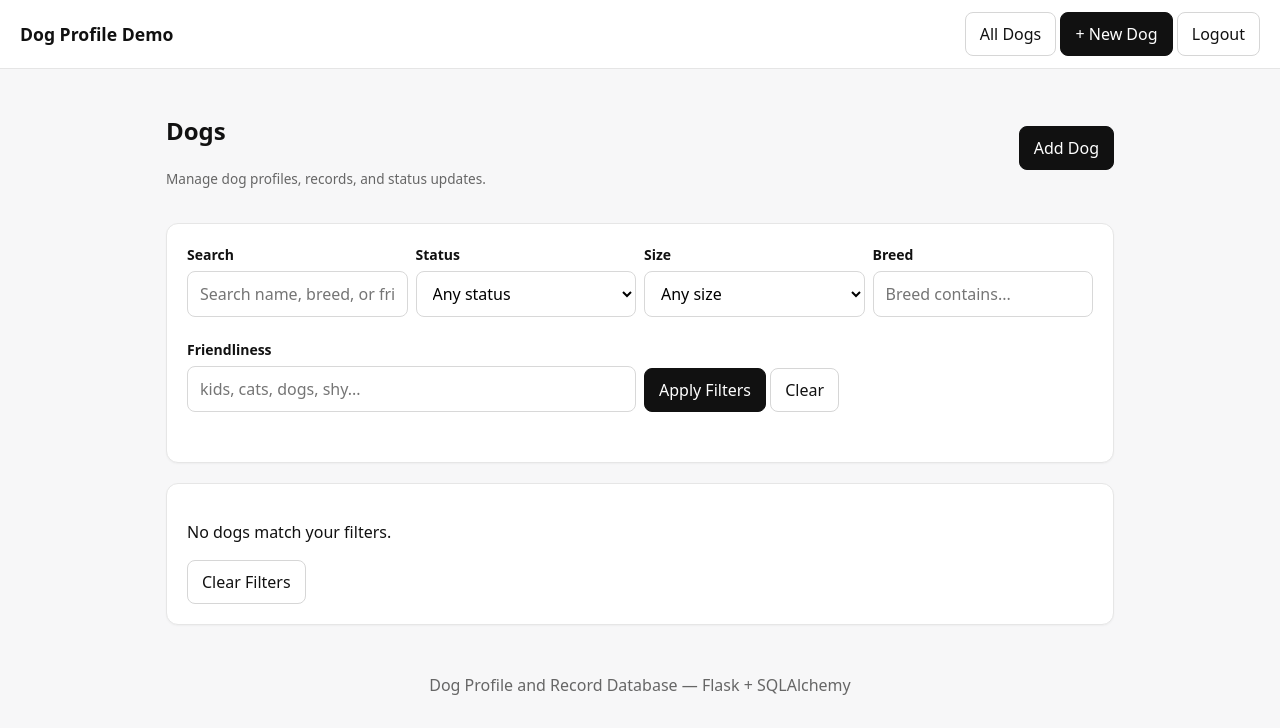
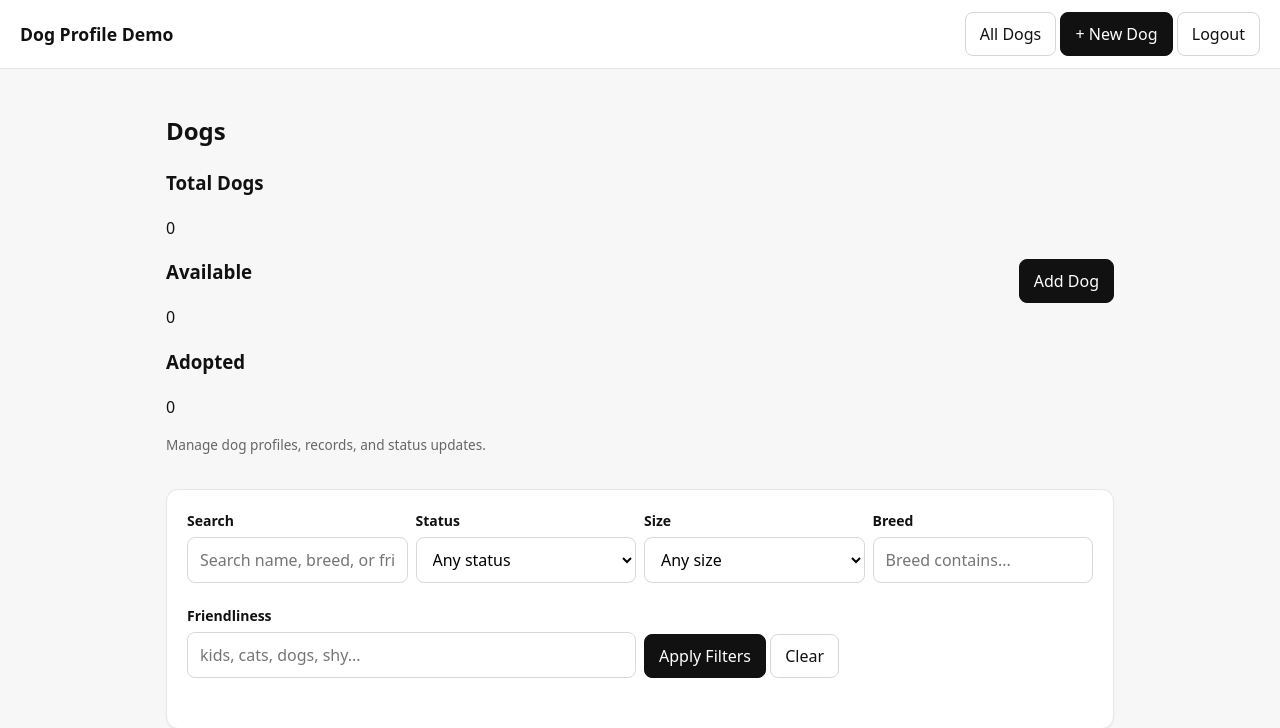
Before and after one commit to alexanmf/dog-app, a Flask app: page / in a window 1280 px wide. Shown: the top 728 px of the page. Before the commit the page ends 695 px from the top, so only its background shows below. Run offline with Flask 3, Linux system fonts and the light colour scheme; the visitor is signed in with stand-in values (Sample User, id 1); data that the repository does not hold is empty; some libraries are stand-ins or nearby versions.

Commit message:
Add dashboard cards for dog statistics
Added dashboard cards to display total, available, and adopted dogs.

```diff
--- a/dog_profile_demo/templates/index.html
+++ b/dog_profile_demo/templates/index.html
@@ -4,6 +4,24 @@
 <div class="top-bar">
   <div>
     <h2>Dogs</h2>
+    <div class="dashboard-grid">
+
+  <div class="dashboard-card">
+    <h3>Total Dogs</h3>
+    <p>{{ total_dogs }}</p>
+  </div>
+
+  <div class="dashboard-card">
+    <h3>Available</h3>
+    <p>{{ available_dogs }}</p>
+  </div>
+
+  <div class="dashboard-card">
+    <h3>Adopted</h3>
+    <p>{{ adopted_dogs }}</p>
+  </div>
+
+</div>
     <p class="muted">Manage dog profiles, records, and status updates.</p>
   </div>
 
```
